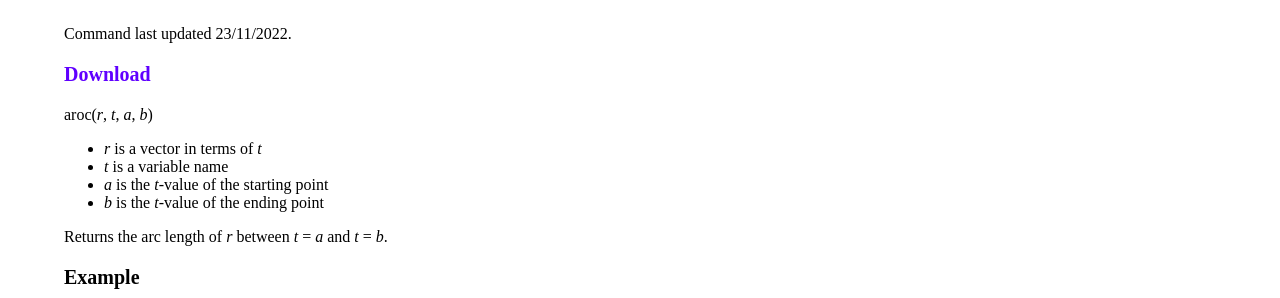
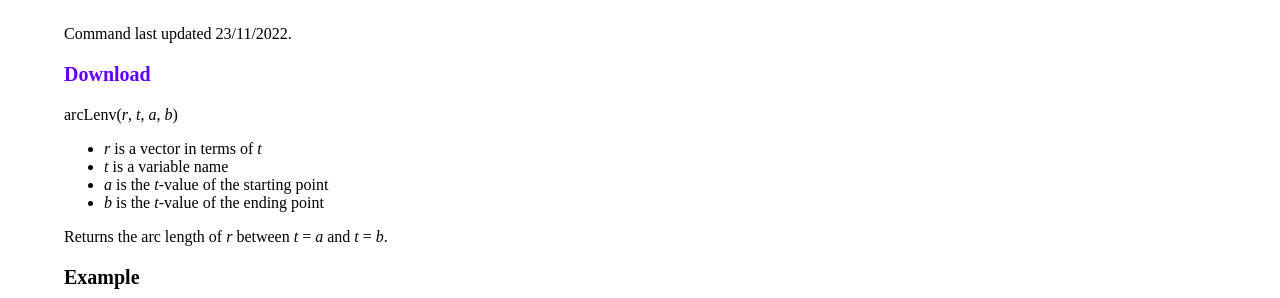
Before and after one commit to nhtnhanbn/whitecas, a Jekyll site: the page built from docs/commands/arcLenv.md, in a window 1280 px wide. Shown: the part 206-504 px from the top of the page. Built offline with Jekyll 4.4.1, drawn with Linux system fonts in a browser that asks for light colours.

```diff
--- a/_data/contributors.yml
+++ b/_data/contributors.yml
@@ -1,6 +1,6 @@
 nhan:
   name: Nhan
-  url: https://nhtnhanbn.github.io
+  url: https://nhan.au
 
 nathanchen:
   name: Nathan Chen
--- a/docs/commands/arcLenv.md
+++ b/docs/commands/arcLenv.md
@@ -8,7 +8,7 @@ sm: true
 update: 23/11/2022
 ---
 
-aroc(*r*, *t*, *a*, *b*)
+arcLenv(*r*, *t*, *a*, *b*)
 
 - *r* is a vector in terms of *t*
 - *t* is a variable name
```
